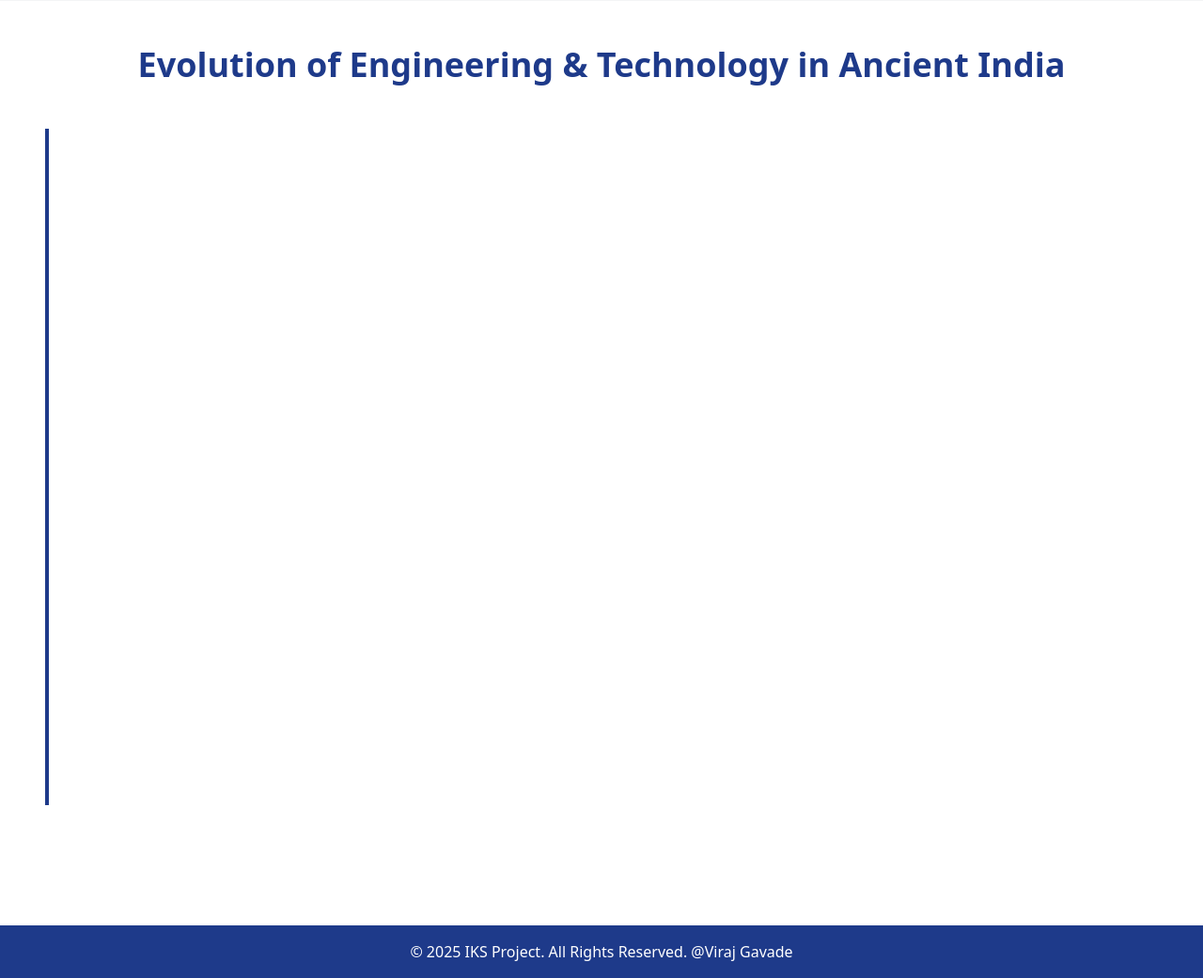
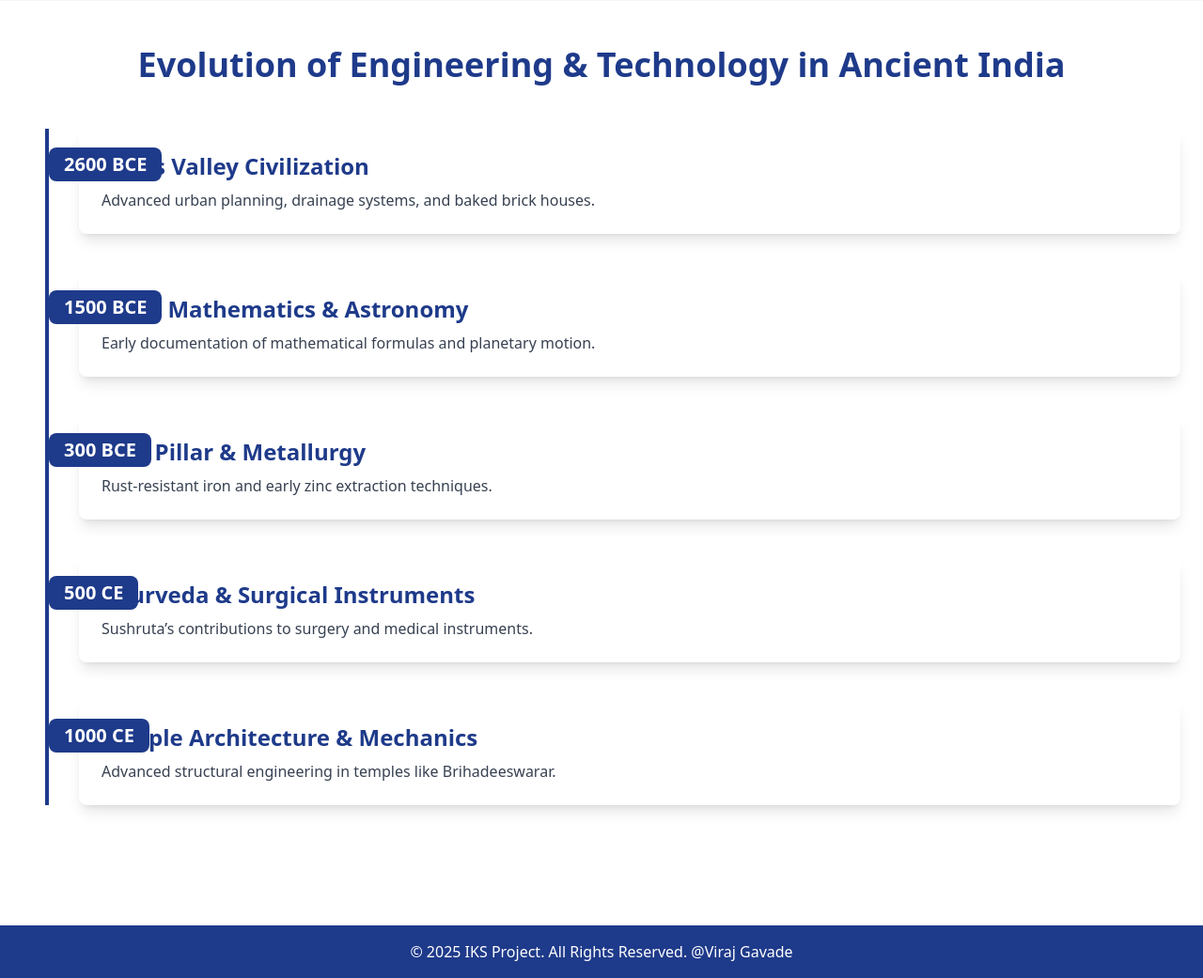
Before and after one commit to CodesByKartik/Chatbot, a FastAPI app: page /EngineeringTech in a window 1280 px wide. Shown: the part 1479-2520 px from the top of the page at 94% size. Run offline with FastAPI, Linux system fonts and the light colour scheme; some libraries are stand-ins or nearby versions.

Commit message:
`Updated templates/Engg&Tech.html and templates/index.html with new content and styling`

```diff
--- a/templates/Engg&Tech.html
+++ b/templates/Engg&Tech.html
@@ -4,8 +4,43 @@
     <meta charset="UTF-8">
     <meta name="viewport" content="width=device-width, initial-scale=1.0">
     <script src="https://cdn.tailwindcss.com"></script>
+    <style>
+         .timeline-item {
+            opacity: 0;
+            transform: translateY(30px);
+            transition: all 0.6s ease-out;
+        }
+        .timeline-item.show {
+            opacity: 1;
+            transform: translateY(0);
+        }
+          /* Chatbot button styling */
+    #chatbot-btn {
+        position: fixed;
+        bottom: 2rem;
+        right: 2rem;
+        border-radius: 50%;
+        background-color: #1e3a8a; /* Blue color */
+        color: white;
+        padding: 16px;
+        box-shadow: 0 4px 6px rgba(0, 0, 0, 0.1);
+    }
 
+    /* Chatbot popup styling */
+    #chatbot-popup {
+        position: fixed;
+        top: 0;
+        left: 0;
+        right: 0;
+        bottom: 0;
+        display: flex;
+        justify-content: center;
+        align-items: center;
+        background-color: rgba(0, 0, 0, 0.5);
+    }
+    </style>
     <title>Document</title>
+
 </head>
 <body>
     <nav class="bg-blue-900 text-white shadow-lg">
@@ -45,7 +80,7 @@
             </div>
         </div>
     </nav>
-    <section class="relative w-full h-[500px] flex items-center justify-center bg-cover bg-center" style="background-image: url('https://source.unsplash.com/1600x900/?technology,engineering');">
+    <section class="relative w-full h-[500px] flex items-center justify-center bg-cover bg-center opacity-90" style="background-image: url('../static/utils/Engg\ and\ Tech\ Background\ image.jpg');">
         <div class="absolute inset-0 bg-black bg-opacity-50"></div>
         <div class="relative z-10 text-center text-white px-6 md:px-12">
             <h1 class="text-4xl md:text-6xl font-bold bg-clip-text text-transparent bg-gradient-to-r from-blue-400 to-blue-200">
@@ -67,7 +102,7 @@
             <div class="grid gap-8 grid-cols-1 md:grid-cols-2 lg:grid-cols-3">
                 <!-- Feature 1: Iron Pillar of Delhi -->
                 <div class="bg-white rounded-lg shadow-lg overflow-hidden hover:shadow-xl transition">
-                    <img src="https://upload.wikimedia.org/wikipedia/commons/thumb/9/90/Iron_pillar_Delhi_Ridwan_Siddik.jpg/400px-Iron_pillar_Delhi_Ridwan_Siddik.jpg" alt="Iron Pillar of Delhi" class="w-full h-48 object-cover">
+                    <img src="../static/utils/'Ashok Stambh' or the Iron Pillar near Qutub Minar in Delhi, India_.jpg" alt="Iron Pillar of Delhi" class="w-full h-48 object-cover">
                     <div class="p-6">
                         <h3 class="text-xl font-semibold text-blue-900">Iron Pillar of Delhi</h3>
                         <p class="text-gray-600 mt-2">A rust-resistant iron pillar over 1600 years old, showcasing advanced metallurgy.</p>
@@ -121,64 +156,75 @@
             </div>
         </div>
     </section>
-    <section class="py-12 bg-white">
+    <section class="py-12">
         <div class="container mx-auto px-6">
-            <h2 class="text-4xl font-bold text-blue-900 text-center mb-12">Evolution of Engineering & Technology in Ancient India</h2>
+            <h2 class="text-4xl font-bold text-blue-900 text-center mb-12">
+                Evolution of Engineering & Technology in Ancient India
+            </h2>
 
             <div class="relative border-l-4 border-blue-900 ml-6">
+
                 <!-- Timeline Items -->
-                <div class="timeline-item opacity-0 transform translate-y-6 transition-all duration-700" data-year="2600 BCE">
-                    <div class="mb-10 ml-8 p-6 bg-gray-100 rounded-lg shadow-lg relative">
+                <div class="timeline-item relative mb-10 ml-8 p-6 bg-white rounded-lg shadow-lg">
                     <span class="absolute top-5 left-[-2rem] text-xl font-semibold bg-blue-900 text-white px-4 py-1 rounded-lg">
                         2600 BCE
                     </span>
                     <h3 class="text-2xl font-semibold text-blue-900">Indus Valley Civilization</h3>
-                        <p class="text-gray-700 mt-2">Urban planning, drainage systems, and baked brick houses showcased advanced civil engineering.</p>
-                    </div>
+                    <p class="text-gray-700 mt-2">
+                        Advanced urban planning, drainage systems, and baked brick houses.
+                    </p>
                 </div>
 
-                <div class="timeline-item opacity-0 transform translate-y-6 transition-all duration-700" data-year="1500 BCE">
-                    <div class="mb-10 ml-8 p-6 bg-gray-100 rounded-lg shadow-lg relative">
+                <div class="timeline-item relative mb-10 ml-8 p-6 bg-white rounded-lg shadow-lg">
                     <span class="absolute top-5 left-[-2rem] text-xl font-semibold bg-blue-900 text-white px-4 py-1 rounded-lg">
                         1500 BCE
                     </span>
                     <h3 class="text-2xl font-semibold text-blue-900">Vedic Mathematics & Astronomy</h3>
-                        <p class="text-gray-700 mt-2">Vedas documented complex mathematical concepts, planetary motion, and time calculations.</p>
-                    </div>
+                    <p class="text-gray-700 mt-2">
+                        Early documentation of mathematical formulas and planetary motion.
+                    </p>
                 </div>
 
-                <div class="timeline-item opacity-0 transform translate-y-6 transition-all duration-700" data-year="300 BCE">
-                    <div class="mb-10 ml-8 p-6 bg-gray-100 rounded-lg shadow-lg relative">
+                <div class="timeline-item relative mb-10 ml-8 p-6 bg-white rounded-lg shadow-lg">
                     <span class="absolute top-5 left-[-2rem] text-xl font-semibold bg-blue-900 text-white px-4 py-1 rounded-lg">
                         300 BCE
                     </span>
                     <h3 class="text-2xl font-semibold text-blue-900">Iron Pillar & Metallurgy</h3>
-                        <p class="text-gray-700 mt-2">Production of rust-resistant iron and zinc extraction techniques revolutionized metallurgy.</p>
-                    </div>
+                    <p class="text-gray-700 mt-2">
+                        Rust-resistant iron and early zinc extraction techniques.
+                    </p>
                 </div>
 
-                <div class="timeline-item opacity-0 transform translate-y-6 transition-all duration-700" data-year="500 CE">
-                    <div class="mb-10 ml-8 p-6 bg-gray-100 rounded-lg shadow-lg relative">
+                <div class="timeline-item relative mb-10 ml-8 p-6 bg-white rounded-lg shadow-lg">
                     <span class="absolute top-5 left-[-2rem] text-xl font-semibold bg-blue-900 text-white px-4 py-1 rounded-lg">
                         500 CE
                     </span>
                     <h3 class="text-2xl font-semibold text-blue-900">Ayurveda & Surgical Instruments</h3>
-                        <p class="text-gray-700 mt-2">Sushruta's medical texts described surgical tools and advanced healing practices.</p>
-                    </div>
+                    <p class="text-gray-700 mt-2">
+                        Sushruta’s contributions to surgery and medical instruments.
+                    </p>
                 </div>
 
-                <div class="timeline-item opacity-0 transform translate-y-6 transition-all duration-700" data-year="1000 CE">
-                    <div class="mb-10 ml-8 p-6 bg-gray-100 rounded-lg shadow-lg relative">
+                <div class="timeline-item relative mb-10 ml-8 p-6 bg-white rounded-lg shadow-lg">
                     <span class="absolute top-5 left-[-2rem] text-xl font-semibold bg-blue-900 text-white px-4 py-1 rounded-lg">
                         1000 CE
                     </span>
                     <h3 class="text-2xl font-semibold text-blue-900">Temple Architecture & Mechanics</h3>
-                        <p class="text-gray-700 mt-2">Temples like Brihadeeswarar showcased advanced structural design and interlocking stone systems.</p>
+                    <p class="text-gray-700 mt-2">
+                        Advanced structural engineering in temples like Brihadeeswarar.
+                    </p>
                 </div>
-                </div>
+
             </div>
         </div>
     </section>
+
+
+
+
+
+
+
 
 
     <footer class="bg-blue-900 text-white text-center p-4 mt-10">
@@ -186,7 +232,18 @@
         @Viraj Gavade
     </footer>
 
-<script>   document.getElementById('mobile-menu-button').addEventListener('click', function() {
+<script>
+
+    document.addEventListener("scroll", function () {
+            const timelineItems = document.querySelectorAll(".timeline-item");
+            timelineItems.forEach(item => {
+                const rect = item.getBoundingClientRect();
+                if (rect.top < window.innerHeight * 0.8) {
+                    item.classList.add("show");
+                }
+            });
+        });
+        document.getElementById('mobile-menu-button').addEventListener('click', function() {
     document.getElementById('mobile-menu').classList.toggle('hidden');
     document.addEventListener("scroll", function () {
             const timelineItems = document.querySelectorAll(".timeline-item");
@@ -199,6 +256,8 @@
                 }
             });
         });
-});</script>
+});
+
+</script>
 </body>
 </html>
--- a/templates/index.html
+++ b/templates/index.html
@@ -71,7 +71,7 @@
                 <h2 class="text-3xl font-boldm m-4 ">Ancient Weapons</h2>
                 <p class="p-2 mr-3 text-wrap italic decoration-white">Ancient India was home to a rich arsenal of weapons that played a crucial role in warfare and self-defense. The subcontinent's military advancements included melee weapons such as swords like the Khopesh and the Talwar, which were known for their curved, razor-sharp blades. Spears and lances were also common, used by infantry and cavalry alike. Ranged weapons such as bows, including the legendary Dhanush, enabled archers to attack from a distance, while chakrams—sharp, circular throwing discs—were uniquely Indian. Many weapons were crafted with spiritual and technological significance, often engraved with religious symbols or enhanced through metallurgy techniques that made them more durable and deadly.
 .</p>
-                <a href="#" class="mt-12 inline-block bg-blue-600 text-white px-6 py-2 m-2 hover:bg-red-700 ">Explore More</a>
+<a href="/weapons" class="mt-12 inline-block bg-blue-600 text-white px-6 py-2 m-2 rounded-lg shadow-lg transition-all duration-300 transform hover:bg-red-700 hover:scale-105 hover:shadow-xl active:scale-95">Explore More</a>
             </div>
         </div>
 
@@ -80,7 +80,7 @@
             <div class="p-4">
                 <h2 class="text-3xl font-bold m-4">Craft</h2>
                 <p class="p-2 ml-3 text-wrap decoration-white">Ancient Indian craftsmanship was renowned for its intricacy, precision, and artistic excellence. Artisans worked with a variety of materials, including wood, stone, metal, and textiles, to create magnificent sculptures, jewelry, pottery, and architectural marvels. The Harappan civilization (circa 2500 BCE) showcased advanced town planning, sophisticated drainage systems, and expertly crafted ornaments made from gold, silver, and semi-precious stones. Metalwork was another significant aspect of Indian craft, with bronze statues and iron tools displaying remarkable skill. The lost-wax casting technique, used in making the Chola bronze sculptures, is a testament to the advanced metallurgical knowledge of ancient Indian artisans.</p>
-                <a href="#" class="mt-12 inline-block bg-blue-600 text-white px-6 py-2 m-2 hover:bg-red-700 ">Explore More</a>
+                <a href="/craft" class="mt-12 inline-block bg-blue-600 text-white px-6 py-2 m-2 rounded-lg shadow-lg transition-all duration-300 transform hover:bg-red-700 hover:scale-105 hover:shadow-xl active:scale-95">Explore More</a>
             </div>
         </div>
 
@@ -89,7 +89,7 @@
             <div class="p-4">
                 <h2 class="text-3xl font-boldm m-4 ">Engineering & Technology</h2>
                 <p class="p-2 mr-3 text-wrap decoration-white">Ancient India made significant contributions to engineering and technology, blending scientific precision with artistic excellence. The Indus Valley Civilization (2600-1900 BCE) is a prime example, showcasing well-planned cities, drainage systems, and multi-story buildings, which were far ahead of their time. One of the most impressive engineering feats was the construction of stepwells, which provided sustainable water management solutions in arid regions. These structures, such as the Rani ki Vav in Gujarat, were both functional and beautifully adorned with intricate carvings.</p>
-                <a href="#" class="mt-12 inline-block bg-blue-600 text-white px-6 py-2 m-2 hover:bg-red-700 ">Explore More</a>
+                <a href="/EngineeringTech" class="mt-12 inline-block bg-blue-600 text-white px-6 py-2 m-2 rounded-lg shadow-lg transition-all duration-300 transform hover:bg-red-700 hover:scale-105 hover:shadow-xl active:scale-95">Explore More</a>
             </div>
         </div>
     </section>
```
Also changed, not shown: static/utils/'Ashok Stambh' or the Iron Pillar near Qutub Minar in Delhi, India_.jpg (added), static/utils/Engg and Tech Background image.jpg (added). Lines whose indentation alone changed are shown as unchanged.
